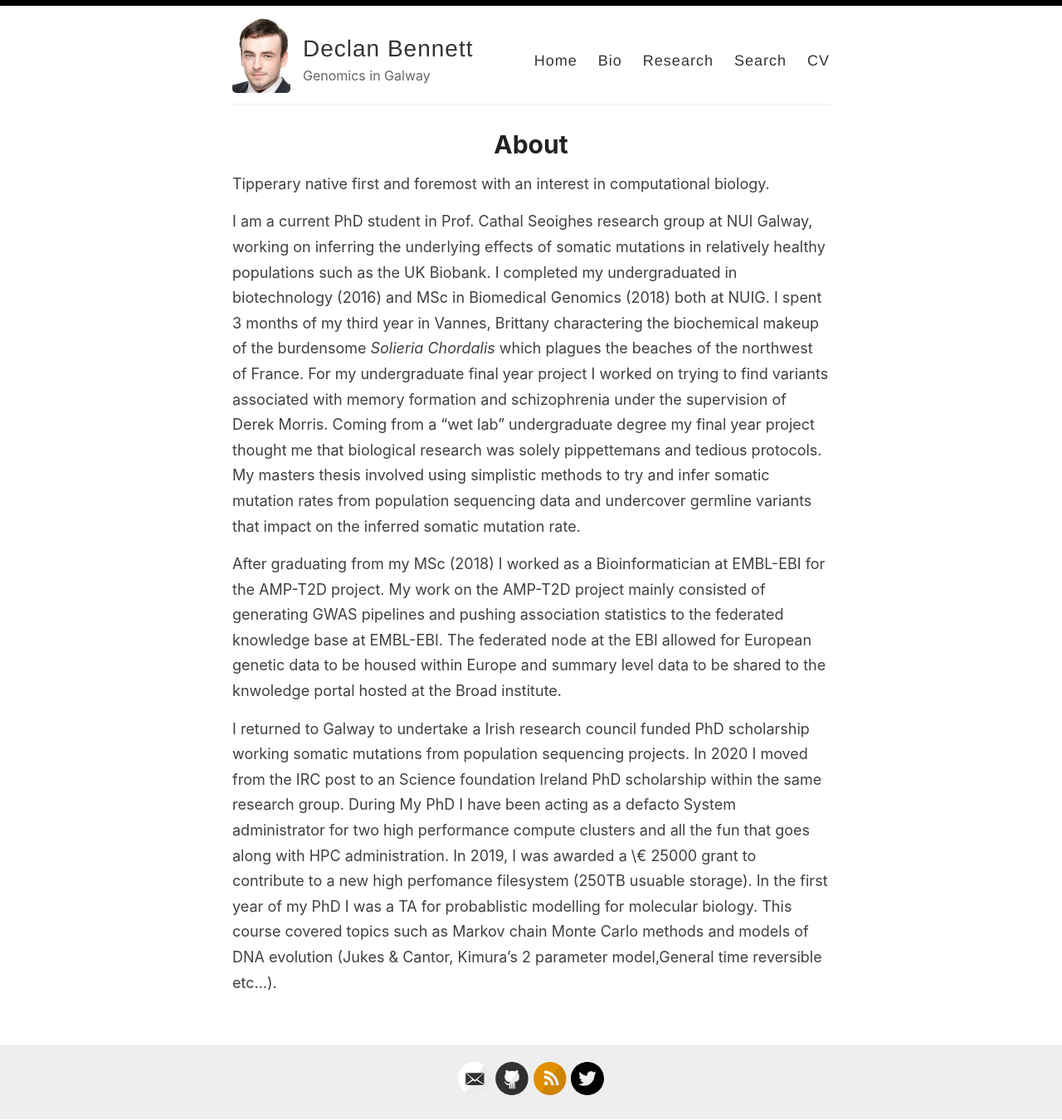
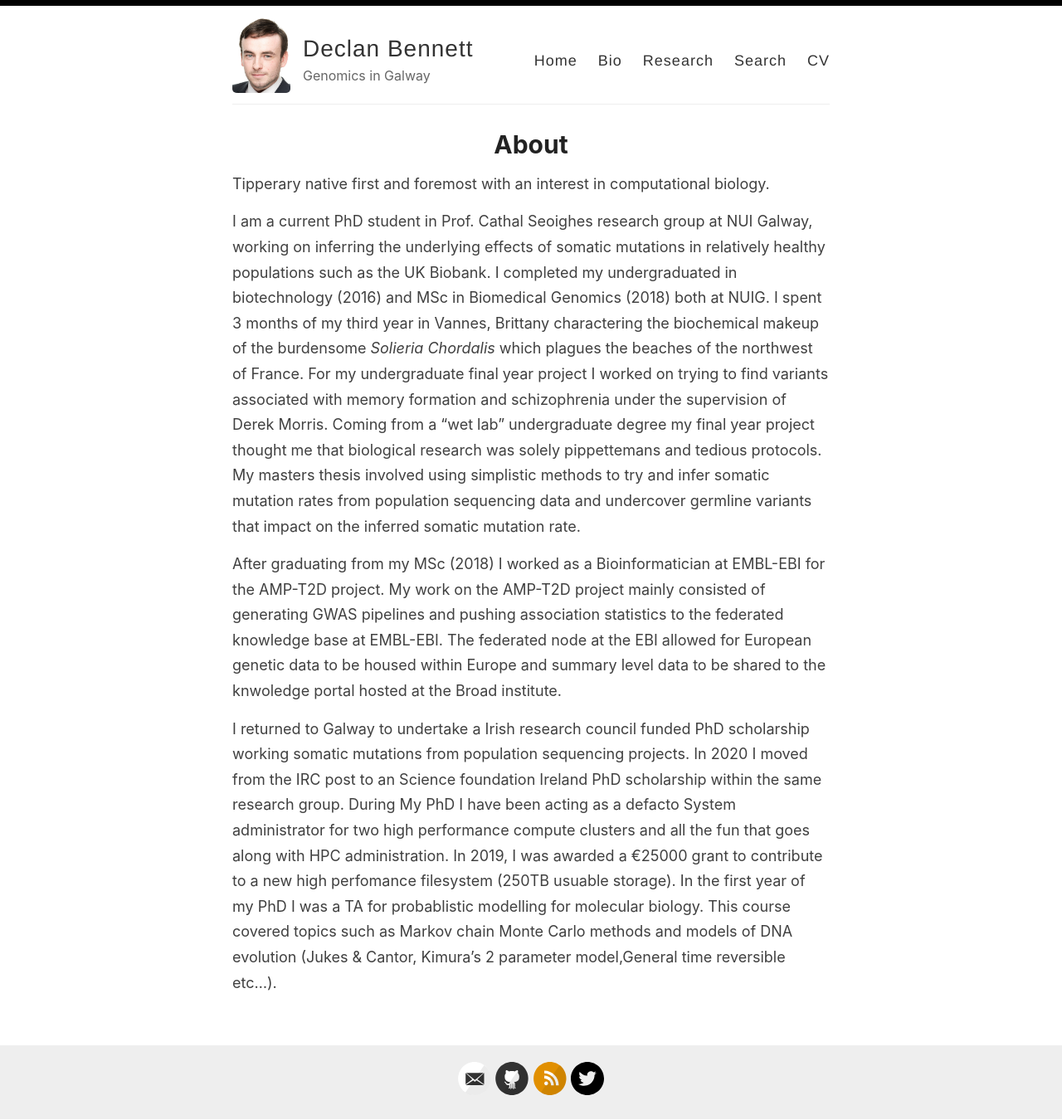
Before and after one commit to declan93/declan93.github.io, a Jekyll site: the page built from _pages/Bio.md, in a window 1280 px wide. Shown: the whole page at 83% size. Built offline with Jekyll 4.4.1, drawn with Linux system fonts in a browser that asks for light colours.

Commit message:
Update Bio.md

```diff
--- a/_pages/Bio.md
+++ b/_pages/Bio.md
@@ -10,4 +10,4 @@ I am a current PhD student in Prof. Cathal Seoighes research group at NUI Galway
 
 After graduating from my MSc (2018) I worked as a Bioinformatician at EMBL-EBI for the AMP-T2D project. My work on the AMP-T2D project mainly consisted of generating GWAS pipelines and pushing association statistics to the federated knowledge base at EMBL-EBI. The federated node at the EBI allowed for European genetic data to be housed within Europe and summary level data to be shared to the knwoledge portal hosted at the Broad institute.
 
-I returned to Galway to undertake a Irish research council funded PhD scholarship working somatic mutations from population sequencing projects. In 2020 I moved from the IRC post to an Science foundation Ireland PhD scholarship within the same research group. During My PhD I have been acting as a defacto System administrator for two high performance compute clusters and all the fun that goes along with HPC administration. In 2019, I was awarded a  \€ 25000 grant to contribute to a new high perfomance filesystem (250TB usuable storage). In the first year of my PhD I was a TA for probablistic modelling for molecular biology. This course covered topics such as Markov chain Monte Carlo methods and models of DNA evolution (Jukes & Cantor, Kimura's 2 parameter model,General time reversible etc...).
+I returned to Galway to undertake a Irish research council funded PhD scholarship working somatic mutations from population sequencing projects. In 2020 I moved from the IRC post to an Science foundation Ireland PhD scholarship within the same research group. During My PhD I have been acting as a defacto System administrator for two high performance compute clusters and all the fun that goes along with HPC administration. In 2019, I was awarded a  €25000 grant to contribute to a new high perfomance filesystem (250TB usuable storage). In the first year of my PhD I was a TA for probablistic modelling for molecular biology. This course covered topics such as Markov chain Monte Carlo methods and models of DNA evolution (Jukes & Cantor, Kimura's 2 parameter model,General time reversible etc...).
```
